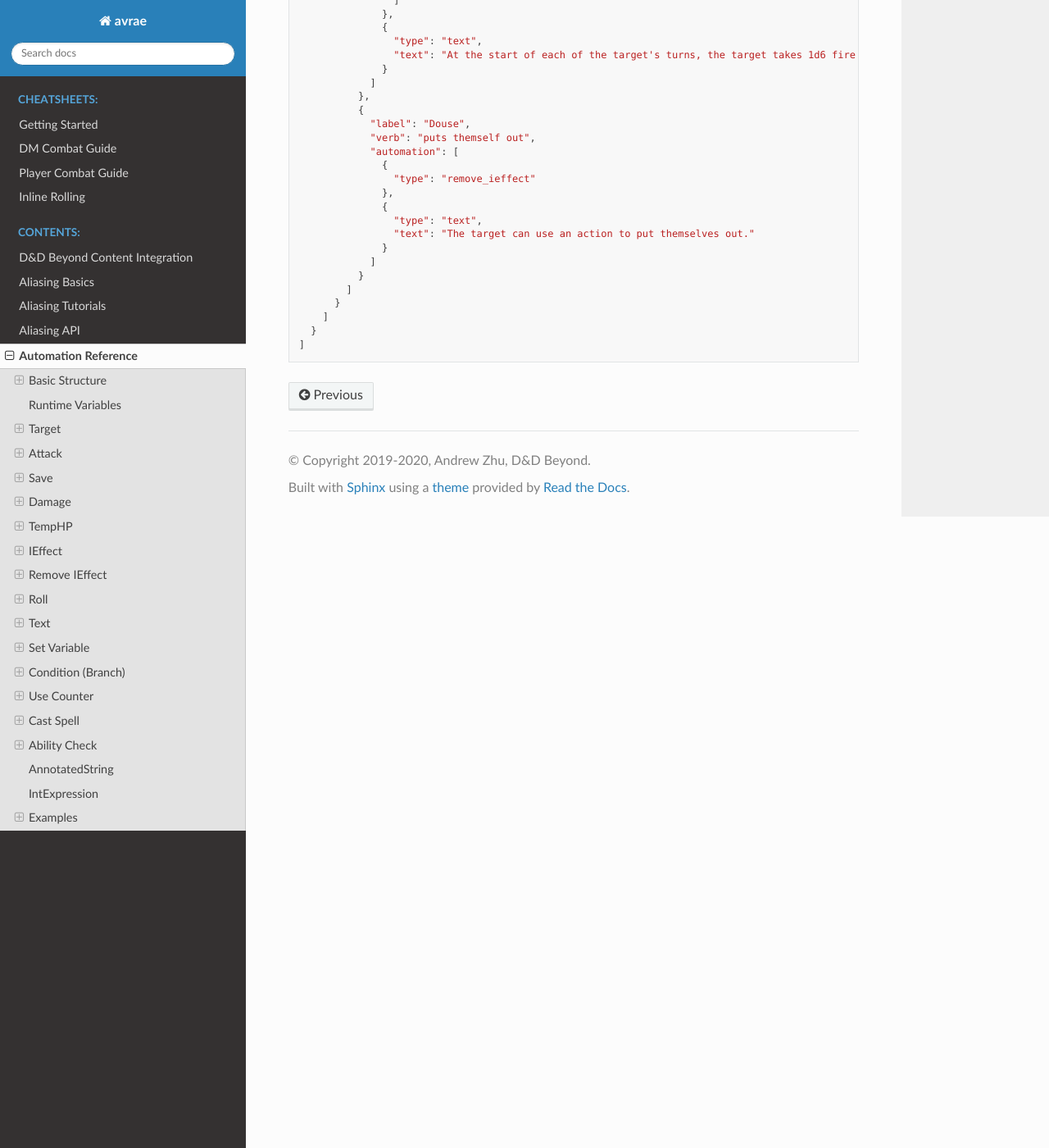
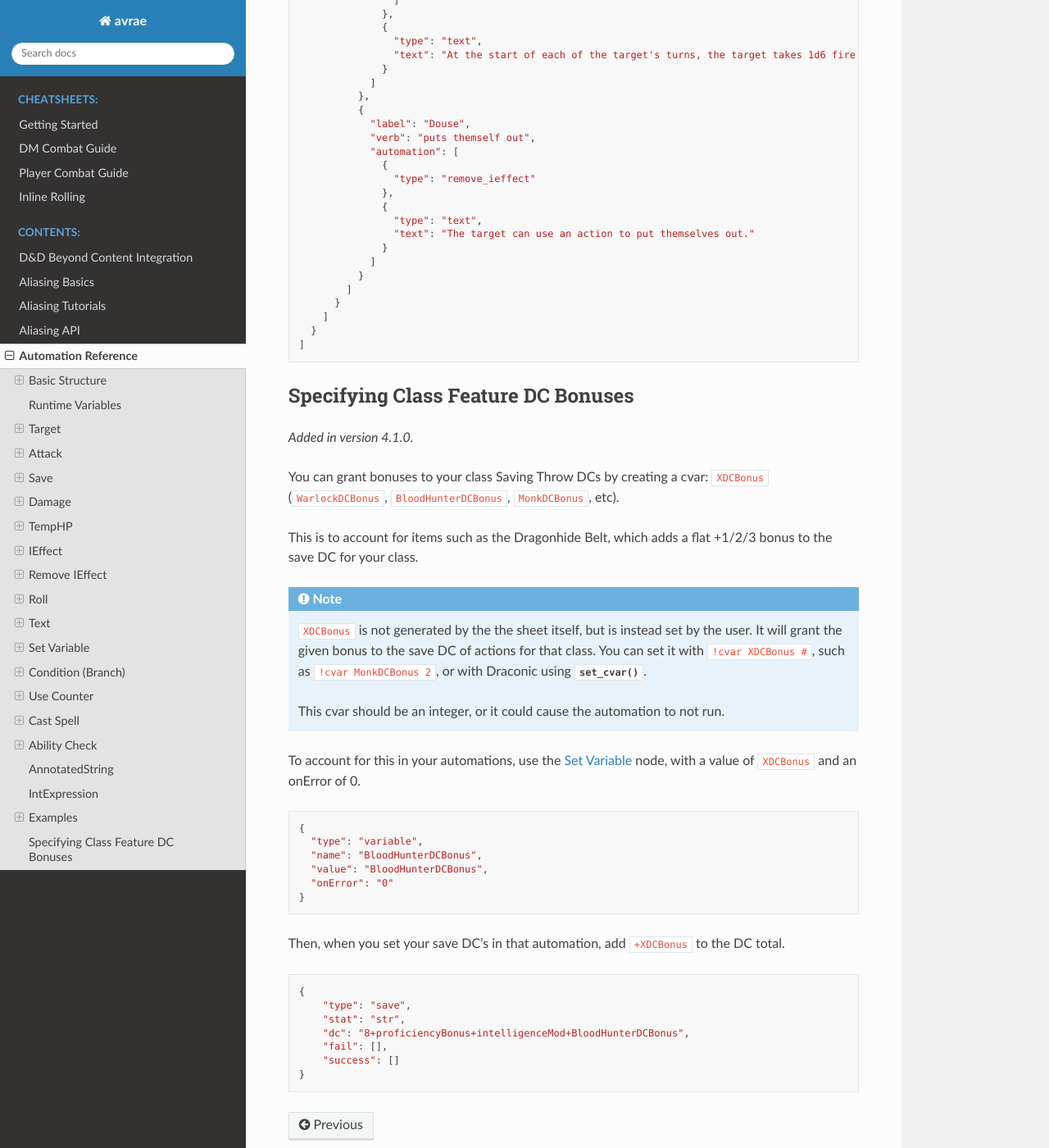
Before and after one commit to avrae/avrae, a Sphinx documentation site: the page built from docs/automation_ref.rst, in a window 1280 px wide and 1400 px high, scrolled down 28429 px. Shown: the whole window at 82% size. Built offline with Sphinx 7.4.7 and the Read the Docs theme 2.0.0, drawn with Linux system fonts in a browser that asks for light colours.

Commit message:
docs: Specifying Class Feature DC Bonuses

```diff
--- a/docs/automation_ref.rst
+++ b/docs/automation_ref.rst
@@ -711,6 +711,9 @@ Outputs a short amount of text in the resulting embed.
         - An AnnotatedString (the text to display).
         - An AbilityReference (see :ref:`AbilityReference`). Displays the ability's description in whole.
 
+.. _set-variable:
+
+
 Set Variable
 ------------
 .. versionadded:: 2.7.0
@@ -1402,3 +1405,42 @@ An effect that lights the target on fire, adding two buttons on their turn to ta
         ]
       }
     ]
+
+
+
+Specifying Class Feature DC Bonuses
+-------------
+.. versionadded:: 4.1.0
+
+You can grant bonuses to your class Saving Throw DCs by creating a cvar: ``XDCBonus`` (``WarlockDCBonus``, ``BloodHunterDCBonus``, ``MonkDCBonus``, etc).
+
+This is to account for items such as the Dragonhide Belt, which adds a flat +1/2/3 bonus to the save DC for your class.
+
+.. note::
+    ``XDCBonus`` is not generated by the the sheet itself, but is instead set by the user. It will grant the given bonus to the save DC of actions for that class.
+    You can set it with ``!cvar XDCBonus #``, such as ``!cvar MonkDCBonus 2``, or with Draconic using :meth:`~aliasing.api.AliasCharacter.set_cvar`.
+
+    This cvar should be an integer, or it could cause the automation to not run.
+
+To account for this in your automations, use the :ref:`set-variable` node, with a value of ``XDCBonus`` and an onError of 0.
+
+.. code-block::
+
+    {
+      "type": "variable",
+      "name": "BloodHunterDCBonus",
+      "value": "BloodHunterDCBonus",
+      "onError": "0"
+    }
+
+Then, when you set your save DC's in that automation, add ``+XDCBonus`` to the DC total.
+
+.. code-block::
+
+    {
+        "type": "save",
+        "stat": "str",
+        "dc": "8+proficiencyBonus+intelligenceMod+BloodHunterDCBonus",
+        "fail": [],
+        "success": []
+    }
```
